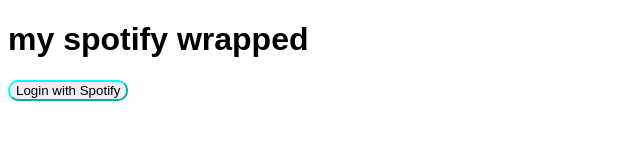
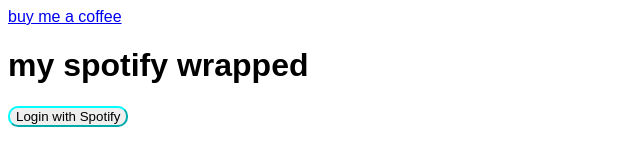
Before and after one commit to heegarthur/spotify-wrapped, a plain HTML site: page index.html in a window 1280 px wide. Shown: the whole page, without its empty margins (0-640 px from the left). Drawn offline with Linux system fonts and the light colour scheme.

Commit message:
Update index.html

```diff
--- a/index.html
+++ b/index.html
@@ -30,6 +30,8 @@
     </style>
 </head>
 <body>
+    <a href="https://buymeacoffee.com/ivocreator">buy me a coffee</a>
+
     <h1>my spotify wrapped</h1>
     <button title="login" type="button" id="login">Login with Spotify</button>
     <div id="tracks"></div>
```
